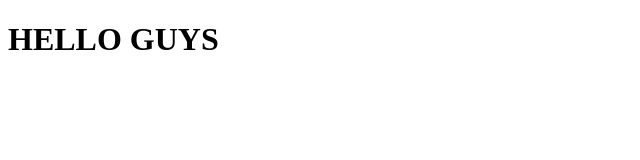
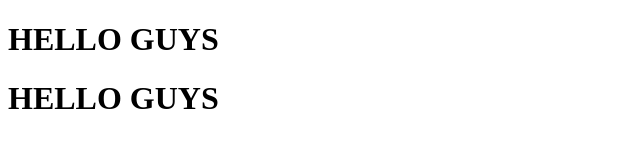
Before and after one commit to Jzxnaga/Juan-week-0.github.io, a plain HTML site: page home.html in a window 1280 px wide. Shown: the whole page, without its empty margins (0-640 px from the left). Drawn offline with Linux system fonts and the light colour scheme.

Commit message:
Update home.html

```diff
--- a/home.html
+++ b/home.html
@@ -9,6 +9,17 @@
 
 </head>
 
+<body>
+
+
+  <H1>HELLO GUYS</H1>
+
+
+
+  </body>
+
+
+
 
 
 
```
